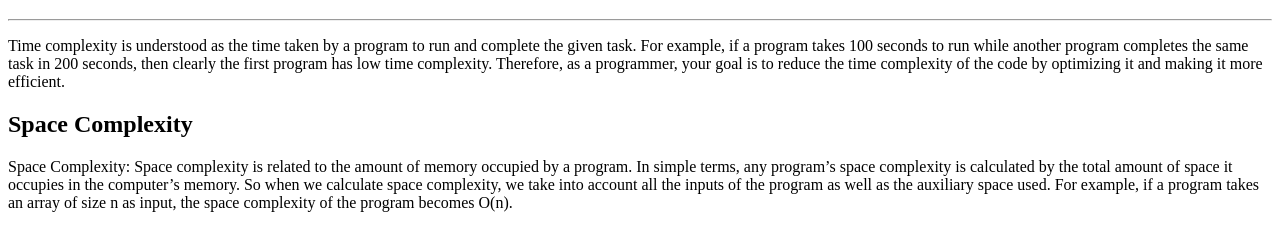
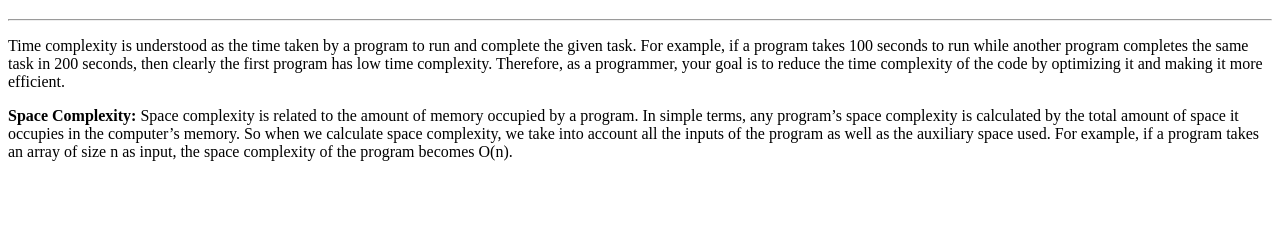
Before and after one commit to acciojob/time-and-space-complexity-Kirankumar0718, a website: page main.html in a window 1280 px wide. Shown: the part 61-312 px from the top of the page. Drawn offline with Linux system fonts and the light colour scheme.

Commit message:
created a submission

```diff
--- a/main.html
+++ b/main.html
@@ -12,8 +12,8 @@
 	<p>Time complexity is understood as the time taken by a program to run and complete the given task. For example, if a program takes 100 seconds to run while another program completes the same task in 200 seconds, then clearly the first program has low time complexity. Therefore, as a programmer, your goal is to reduce the time complexity of the code by optimizing it and making it more efficient.
 
 </p>
-	<h2>Space Complexity</h2>
-     <p>Space Complexity: Space complexity is related to the amount of memory occupied by a program. In simple terms, any program’s space complexity is calculated by the total amount of space it occupies in the computer’s memory. So when we calculate space complexity, we take into account all the inputs of the program as well as the auxiliary space used. For example, if a program takes an array of size n as input, the space complexity of the program becomes O(n).
+<!-- 	<h2>Space Complexity</h2> -->
+     <p><b>Space Complexity:</b> Space complexity is related to the amount of memory occupied by a program. In simple terms, any program’s space complexity is calculated by the total amount of space it occupies in the computer’s memory. So when we calculate space complexity, we take into account all the inputs of the program as well as the auxiliary space used. For example, if a program takes an array of size n as input, the space complexity of the program becomes O(n).
 
 </p>
 	<script type="text/javascript" src="./script.js">
```
